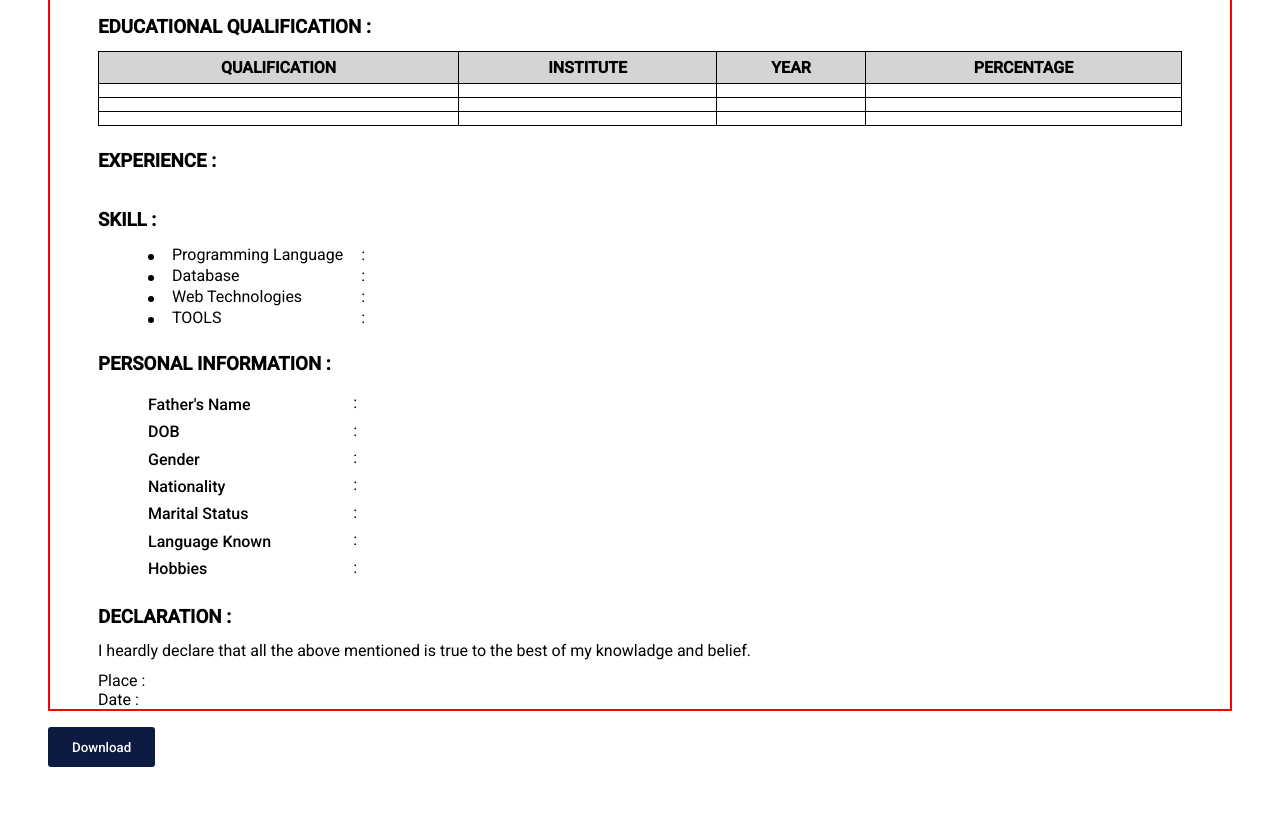
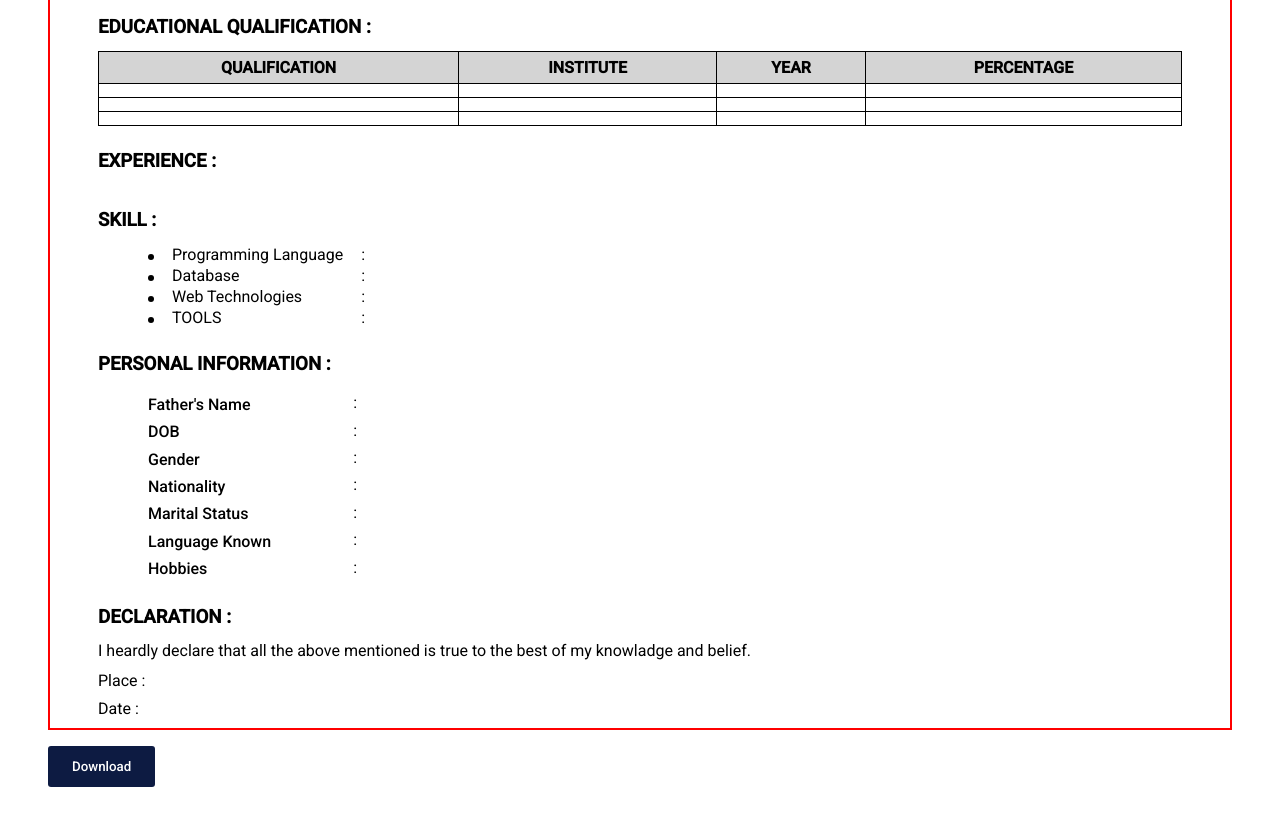
Before and after one commit to Ashishverma48/HTML-CSS-JAVASCRIPT-PROJECT, a plain HTML site: page resume/index.html in a window 1280 px wide. Shown: the part 2831-3656 px from the top of the page. Drawn offline with Linux system fonts and the light colour scheme.

Commit message:
Add files via upload

```diff
--- a/resume/resume.css
+++ b/resume/resume.css
@@ -84,3 +84,18 @@
 .personalInfoInResume table td{
     padding-right: 10px;
 }
+
+.placeDate{
+    display: flex;
+    /* border: 2px solid red; */
+    justify-content: space-between;
+    align-items: center;
+}
+.placeDate p{
+    padding-bottom: .6rem ;
+}
+
+#signature{
+    font-family: 'Dancing Script', cursive;
+    font-size: 1.7rem;
+}
```
